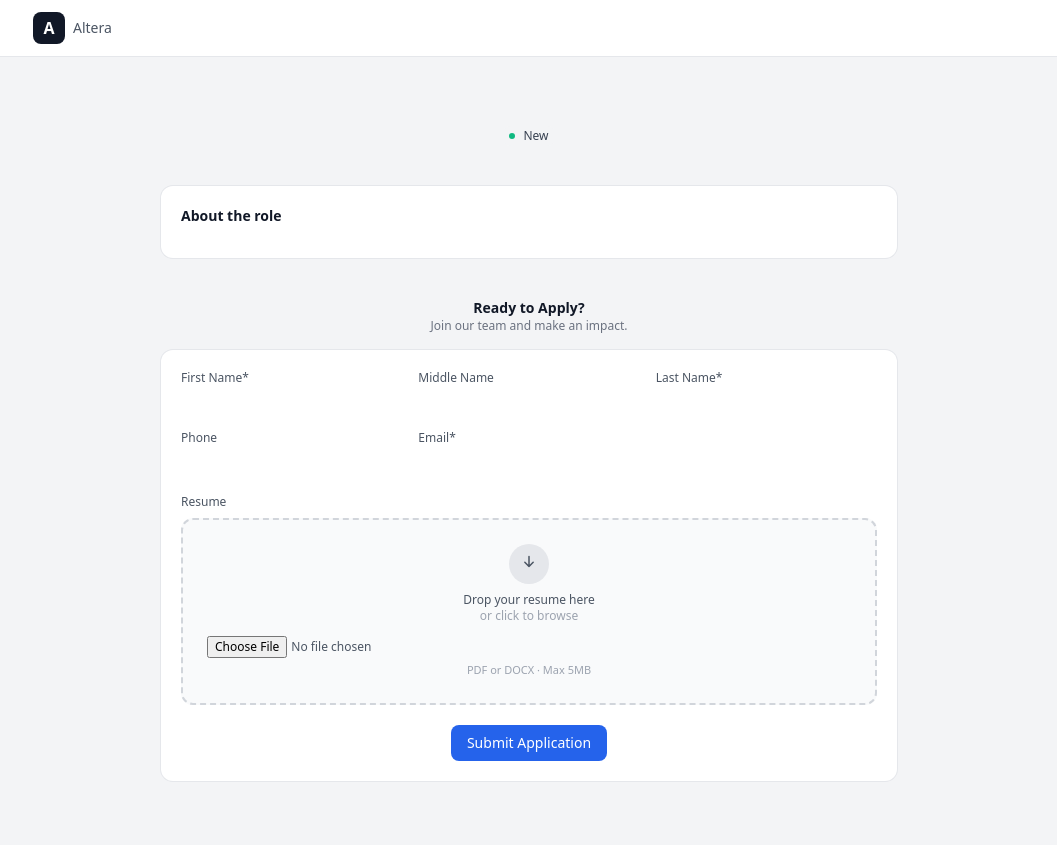
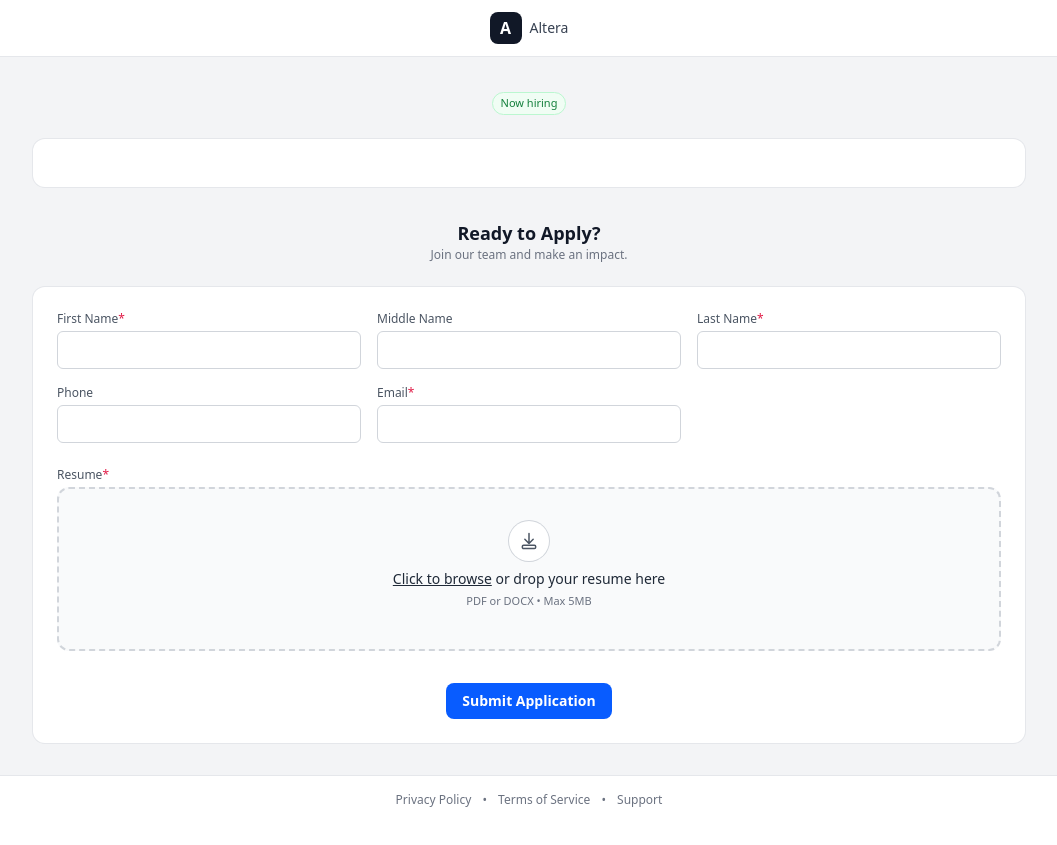
Before and after one commit to nworley97/resume-audit-sandbox, a Flask app: template templates/apply.html in a window 1280 px wide. Shown: the whole page, without its empty margins (111-1168 px from the left). After the commit the page ends 807 px from the top, so only its background shows below. Run offline with Flask 3, Linux system fonts and the light colour scheme; the template is opened without the code that fills it, so the values that code supplies are empty; parts of the project's set-up code (start-up, migrations or seed data) failed here and were passed over.

Commit message:
Forgot to add this

```diff
--- a/templates/apply.html
+++ b/templates/apply.html
@@ -1,83 +1,140 @@
 {% extends "base_public.html" %}
-{% block title %}{{ jd.title }} – Apply{% endblock %}
+{% block title %}Apply – {{ jd.title }}{% endblock %}
+
+{% block head_extra %}
+<style>
+  /* make the upload area feel sleek */
+  .dropzone:hover { background-color: rgba(15, 23, 42, .02); }
+</style>
+{% endblock %}
+
 {% block content %}
-<div class="max-w-3xl mx-auto py-10 px-4">
 
-  <!-- Header -->
-  <div class="text-center mb-8">
-    <div class="inline-flex items-center gap-2 rounded-full bg-gray-100 text-gray-700 text-xs px-2 py-0.5">
-      <span class="w-1.5 h-1.5 rounded-full bg-emerald-500"></span> New
+<!-- Top meta -->
+<div class="text-center mb-6">
+  <!-- Status chip: show “Now hiring” when open -->
+  {% set s = (jd.status or 'open')|lower %}
+  {% if s == 'open' %}
+    <span class="inline-flex items-center rounded-full bg-green-50 text-green-700 border border-green-200 px-2 py-0.5 text-[11px] font-medium">Now hiring</span>
+  {% elif s == 'draft' %}
+    <span class="inline-flex items-center rounded-full bg-gray-50 text-gray-700 border border-gray-200 px-2 py-0.5 text-[11px] font-medium">Draft</span>
+  {% elif s in ['closed','archived'] %}
+    <span class="inline-flex items-center rounded-full bg-rose-50 text-rose-700 border border-rose-200 px-2 py-0.5 text-[11px] font-medium">Closed</span>
+  {% endif %}
+
+  <h1 class="mt-2 text-xl md:text-2xl font-semibold text-gray-900">
+    {{ jd.title }}
+  </h1>
+
+  {# equal spacing between bullet separators #}
+  {% set meta = [] %}
+  {% if jd.location %}{% set _ = meta.append(jd.location) %}{% endif %}
+  {% if jd.work_arrangement %}{% set _ = meta.append(jd.work_arrangement) %}{% endif %}
+  {% if jd.employment_type %}{% set _ = meta.append(jd.employment_type) %}{% endif %}
+
+  {% if meta %}
+    <div class="mt-1 flex items-center justify-center gap-2 text-xs text-gray-600">
+      {% for part in meta %}
+        <span>{{ part }}</span>
+        {% if not loop.last %}<span aria-hidden="true" class="mx-0.5 select-none">•</span>{% endif %}
+      {% endfor %}
     </div>
-    <h1 class="mt-2 text-2xl font-semibold text-gray-900">{{ jd.title }}</h1>
-    <div class="mt-2 flex items-center justify-center gap-3 text-sm text-gray-500">
-      {% if jd.location %}<span>{{ jd.location }}</span>{% endif %}
-      {% if jd.employment_type %}<span>• {{ jd.employment_type }}</span>{% endif %}
-      {% if jd.start_date %}<span>• Start: {{ jd.start_date.strftime("%b %-d, %Y") }}</span>{% endif %}
-      {% if jd.end_date %}<span>• End Date: {{ jd.end_date.strftime("%b %-d, %Y") }}</span>{% endif %}
+  {% endif %}
+</div>
+
+<!-- JD body -->
+<div class="bg-white rounded-xl ring-1 ring-gray-200 p-5 md:p-6 mb-8">
+  <div class="prose prose-sm max-w-none">
+    {{ jd.html|safe }}
   </div>
 </div>
 
-  <!-- JD content -->
-  <section class="bg-white rounded-xl ring-1 ring-gray-200 p-5 mb-10">
-    <h2 class="text-sm font-semibold text-gray-900 mb-3">About the role</h2>
-    <div class="prose prose-sm max-w-none">
-      {{ jd.html|safe }}
-    </div>
-  </section>
+<!-- Application form -->
+<form method="post" enctype="multipart/form-data" class="space-y-6">
+  {{ csrf_field() if csrf_field is defined }}
 
-  <!-- Apply form intro -->
-  <div class="text-center mb-4">
-    <h3 class="text-sm font-semibold text-gray-900">Ready to Apply?</h3>
-    <p class="text-xs text-gray-500">Join our team and make an impact.</p>
+  <div class="text-center">
+    <div class="text-base md:text-lg font-semibold text-gray-900">Ready to Apply?</div>
+    <div class="text-xs text-gray-500">Join our team and make an impact.</div>
   </div>
 
-  <!-- Apply form -->
-  <form method="post" enctype="multipart/form-data" class="bg-white rounded-xl ring-1 ring-gray-200 p-5 space-y-5">
-    {{ csrf_token() if csrf_token is defined }}
-    <div class="grid grid-cols-1 sm:grid-cols-3 gap-4">
+  <div class="bg-white rounded-xl ring-1 ring-gray-200">
+    <div class="p-4 md:p-6 space-y-6">
+
+      <!-- Personal info -->
+      <div class="grid grid-cols-1 md:grid-cols-3 gap-4">
         <div>
-        <label class="block text-xs text-gray-600 mb-1">First Name*</label>
-        <input required name="first_name" type="text" class="w-full rounded-lg border-gray-300 text-sm">
+          <label class="block text-xs text-gray-600 mb-1">First Name<span class="text-rose-600">*</span></label>
+          <input name="first_name" required
+                 class="w-full rounded-md border border-gray-300 bg-white px-2.5 py-2 text-sm focus:outline-none focus:ring-2 focus:ring-primary/60">
         </div>
         <div>
           <label class="block text-xs text-gray-600 mb-1">Middle Name</label>
-        <input name="middle_name" type="text" class="w-full rounded-lg border-gray-300 text-sm">
+          <input name="middle_name"
+                 class="w-full rounded-md border border-gray-300 bg-white px-2.5 py-2 text-sm focus:outline-none focus:ring-2 focus:ring-primary/60">
         </div>
         <div>
-        <label class="block text-xs text-gray-600 mb-1">Last Name*</label>
-        <input required name="last_name" type="text" class="w-full rounded-lg border-gray-300 text-sm">
+          <label class="block text-xs text-gray-600 mb-1">Last Name<span class="text-rose-600">*</span></label>
+          <input name="last_name" required
+                 class="w-full rounded-md border border-gray-300 bg-white px-2.5 py-2 text-sm focus:outline-none focus:ring-2 focus:ring-primary/60">
         </div>
-      <div class="sm:col-span-1">
+
+        <div>
           <label class="block text-xs text-gray-600 mb-1">Phone</label>
-        <input name="phone" type="tel" class="w-full rounded-lg border-gray-300 text-sm">
+          <input name="phone"
+                 class="w-full rounded-md border border-gray-300 bg-white px-2.5 py-2 text-sm focus:outline-none focus:ring-2 focus:ring-primary/60">
         </div>
-      <div class="sm:col-span-2">
-        <label class="block text-xs text-gray-600 mb-1">Email*</label>
-        <input required name="email" type="email" class="w-full rounded-lg border-gray-300 text-sm">
+        <div>
+          <label class="block text-xs text-gray-600 mb-1">Email<span class="text-rose-600">*</span></label>
+          <input type="email" name="email" required
+                 class="w-full rounded-md border border-gray-300 bg-white px-2.5 py-2 text-sm focus:outline-none focus:ring-2 focus:ring-primary/60">
         </div>
       </div>
 
-    <!-- Resume drop zone -->
+      <!-- Resume upload (sleek choose file) -->
       <div>
-      <label class="block text-xs text-gray-600 mb-2">Resume</label>
-      <div
-        class="rounded-xl border-2 border-dashed border-gray-300 bg-gray-50 p-6 text-center">
-        <div class="mx-auto mb-2 w-10 h-10 rounded-full bg-gray-200 flex items-center justify-center">
+        <label class="block text-xs text-gray-600 mb-1">Resume<span class="text-rose-600">*</span></label>
+
+        <input id="resume" name="resume" type="file" accept=".pdf,.doc,.docx" required class="sr-only">
+        <label for="resume" class="dropzone block cursor-pointer rounded-xl border-2 border-dashed border-gray-300 bg-gray-50 px-4 py-8 text-center">
+          <div class="inline-flex h-10 w-10 items-center justify-center rounded-full ring-1 ring-gray-300 bg-white mb-2">
+            <!-- upload icon -->
             <svg class="w-5 h-5 text-gray-600" viewBox="0 0 24 24" fill="none" stroke="currentColor" stroke-width="1.8">
               <path d="M12 3v12M7 10l5 5 5-5" stroke-linecap="round" stroke-linejoin="round"/>
+              <rect x="4" y="17" width="16" height="4" rx="1.5"></rect>
             </svg>
           </div>
-        <p class="text-xs text-gray-600">Drop your resume here<br><span class="text-gray-400">or click to browse</span></p>
-        <input name="resume" accept=".pdf,.doc,.docx" type="file" class="mt-3 block w-full text-xs text-gray-600" />
-        <p class="mt-1 text-[11px] text-gray-400">PDF or DOCX · Max 5MB</p>
+          <div class="text-sm text-gray-800">
+            <span class="font-medium underline">Click to browse</span> or drop your resume here
           </div>
+          <div class="mt-1 text-[11px] text-gray-500">PDF or DOCX • Max 5MB</div>
+          <div id="fileName" class="mt-2 text-xs text-gray-700"></div>
+        </label>
       </div>
 
-    <div class="text-center">
-      <button class="inline-flex items-center rounded-lg bg-blue-600 px-4 py-2 text-sm font-medium text-white hover:bg-blue-700">
+      <!-- Submit -->
+      <div class="pt-2 text-center">
+        <button type="submit"
+                class="inline-flex items-center justify-center rounded-lg bg-primary px-4 py-2 text-sm font-semibold text-white hover:bg-primary/90">
           Submit Application
         </button>
       </div>
+    </div>
+  </div>
 </form>
-</div>
+
 {% endblock %}
+
+{% block body_extra %}
+<script>
+  // show chosen file name
+  const resumeInput = document.getElementById('resume');
+  const fileNameEl  = document.getElementById('fileName');
+  if (resumeInput) {
+    resumeInput.addEventListener('change', () => {
+      const f = resumeInput.files && resumeInput.files[0];
+      fileNameEl.textContent = f ? f.name : '';
+    });
+  }
+</script>
+{% endblock %}
--- a/templates/base_public.html
+++ b/templates/base_public.html
@@ -5,26 +5,23 @@
   <meta name="viewport" content="width=device-width,initial-scale=1" />
   <title>{% block title %}{{ title or "Apply" }}{% endblock %}</title>
 
-  <!-- Tailwind build -->
-  <link rel="stylesheet" href="{{ url_for('static', filename='css/output.css') }}"/>
-
+  <link rel="stylesheet" href="{{ url_for('static', filename='css/output.css') }}">
   {% block head_extra %}{% endblock %}
 </head>
 <body class="min-h-screen bg-gray-100 text-gray-900">
-  <!-- Public (no sidebar) shell -->
+
+  <!-- Public header (brand centered) -->
   <header class="border-b border-gray-200 bg-white">
     <div class="max-w-5xl mx-auto px-4 py-3">
-      <div class="flex items-center justify-between">
-        <div class="flex items-center gap-2">
+      <div class="flex items-center justify-center">
+        <div class="inline-flex items-center gap-2">
           <span class="inline-flex h-8 w-8 items-center justify-center rounded-lg bg-gray-900 text-white font-semibold">
-            {{ (brand_name or 'ALTERA')[0] }}
+            {{ (brand_name or tenant.brand_name or 'ALTERA')[0] }}
           </span>
-          <div class="text-sm text-gray-600">
-            {{ brand_name or 'ALTERA' }}
+          <div class="text-sm text-gray-700">
+            {{ brand_name or tenant.brand_name or 'ALTERA' }}
           </div>
         </div>
-        <!-- leave right side empty for public pages -->
-        <div></div>
       </div>
     </div>
   </header>
@@ -39,9 +36,20 @@
     {% endif %}
   {% endwith %}
 
-  <main class="max-w-5xl mx-auto px-4 py-6">
+  <main class="max-w-5xl mx-auto px-4 py-8">
     {% block content %}{% endblock %}
   </main>
+
+  <!-- Public footer (links) -->
+  <footer class="border-t border-gray-200 bg-white">
+    <div class="max-w-5xl mx-auto px-4 py-4 text-center text-xs text-gray-500">
+      <a class="hover:underline" href="{{ url_for('privacy') }}">Privacy Policy</a>
+      <span class="mx-2">•</span>
+      <a class="hover:underline" href="{{ url_for('terms') }}">Terms of Service</a>
+      <span class="mx-2">•</span>
+      <a class="hover:underline" href="{{ url_for('support') }}">Support</a>
+    </div>
+  </footer>
 
   <script src="{{ url_for('static', filename='js/loader.js') }}"></script>
   {% block body_extra %}{% endblock %}
```
Also changed, not shown: static/css/output.css. Lines whose indentation alone changed are shown as unchanged.
